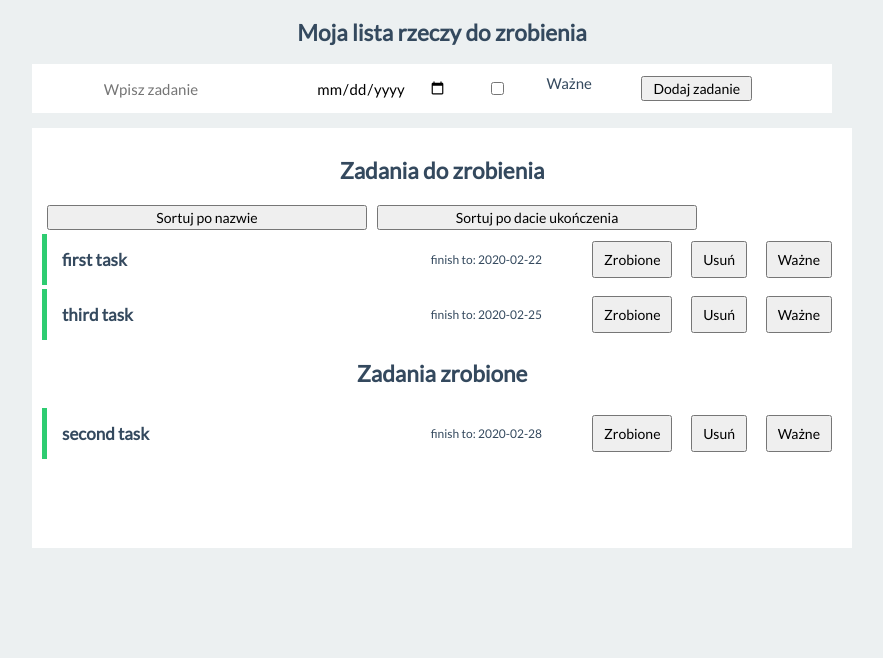
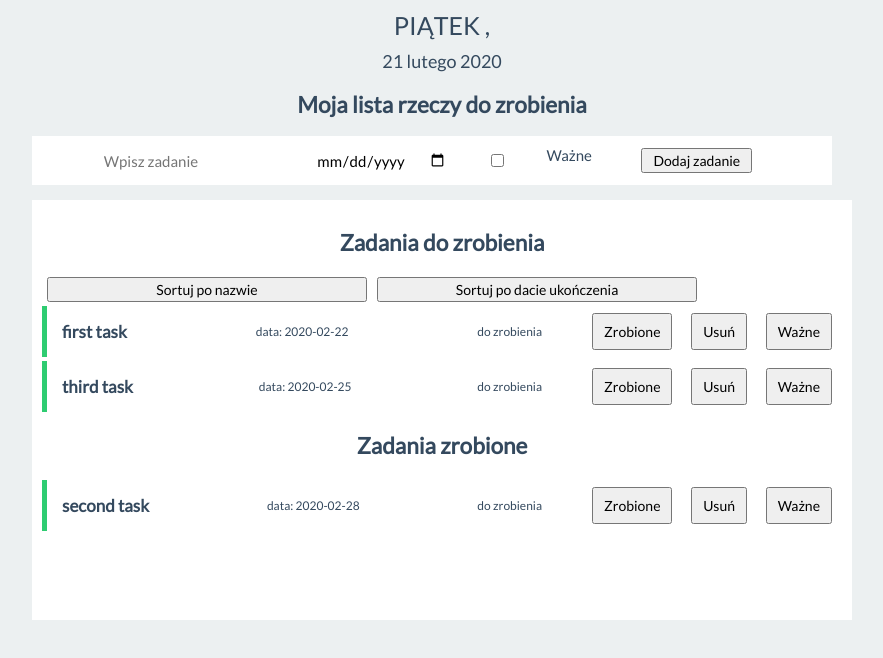
Before and after one commit to unpolaco/Personal-Organizer-App-, a React (Create React App) app: page / in a window 1280 px wide. Shown: the top 658 px of the page, without its empty margins (198-1081 px from the left). Built offline with nearby package versions, Linux system fonts and the light colour scheme.

Commit message:
Create "now" time and timeToFinishTask

```diff
--- a/src/App.js
+++ b/src/App.js
@@ -1,9 +1,10 @@
 import React, {Component} from 'react';
 import AddTask from './components/AddTask'
+import ActualDate from './components/ActualDate'
 import TasksLists from './components/TaskList'
 import uuid from 'uuid'
-import styled, { createGlobalStyle } from 'styled-components'
-
+import { createGlobalStyle } from 'styled-components'
+import moment from 'moment';
 class App extends Component {
   state={
     tasks: [
@@ -110,13 +111,20 @@ class App extends Component {
     this.state.sortByDateGrowing ? this.dateSorting(sortByGrowing) : this.dateSorting(!sortByGrowing)
  }
 
+
   render() {
+    const now = moment(new Date())
     const {tasks} = this.state;
     return (
       <>
       <GlobalStyle />
+      <div>
+        <ActualDate now={now}/>
         <h2>Moja lista rzeczy do zrobienia</h2>
-        <AddTask addNewTask={this.addNewTask}/>
+        <AddTask
+          now={now}
+          addNewTask={this.addNewTask}/>
+      </div>
         <TasksLists
           tasks={tasks}
           handleDeleteTask={this.deleteTask}
@@ -128,7 +136,6 @@ class App extends Component {
       </>
   )}
 }
-
 
 const GlobalStyle = createGlobalStyle`
   body {
@@ -146,7 +153,4 @@ const GlobalStyle = createGlobalStyle`
   }
 `
 
-
-
-
 export default App;
--- /dev/null
+++ b/src/components/ActualDate.js
@@ -0,0 +1,18 @@
+import React from 'react'
+import 'moment/locale/pl';
+import styled from 'styled-components'
+
+function ActualDate(props) {
+ const { now } = props
+  return (
+    <div>
+      <DisplayDate day >{now.format("dddd ,").toString().toUpperCase()}</DisplayDate>
+      <DisplayDate>{now.format("D MMMM YYYY")}</DisplayDate>
+    </div>
+  )
+}
+const DisplayDate = styled.div`
+font-size: ${props => props.day ? "25px" : "18px" };
+margin: 10px;
+`
+export default ActualDate;
--- a/src/components/AddTask.js
+++ b/src/components/AddTask.js
@@ -1,6 +1,7 @@
 import React, { Component } from 'react';
 import uuid from 'uuid'
 import styled from 'styled-components'
+import moment from 'moment';
 
 class AddTask extends Component {
 
@@ -27,19 +28,20 @@ class AddTask extends Component {
     }
     handleSubmit = (e) => {
       e.preventDefault()
-      const actualDate = new Date().toISOString().slice(0, 10);
+      // const actualDate = new Date().toISOString().slice(0, 10);
 
-      const {newTaskName, newTaskFinishDate, newTaskPriority} = this.state;
+      const { newTaskName, newTaskFinishDate, newTaskPriority} = this.state;
+      const { now } = this.props;
       const newTask = {
         name: newTaskName,
         finishDate: newTaskFinishDate,
-        createDate: actualDate,
+        createDate: now,
         priority: newTaskPriority,
         done: false,
         id: uuid.v4(),
+        timeToFinishTask: moment(newTaskFinishDate).from(now),
       }
       const addNewTask = this.props.addNewTask(newTask)
-
     }
 
   render() {
--- a/src/components/Task.js
+++ b/src/components/Task.js
@@ -2,14 +2,14 @@ import React from 'react'
 import styled from 'styled-components'
 
 function Task(props) {
-  const {name, finishDate, createDate, id} = props.tasks;
+  const {name, finishDate, timeToFinishTask, id} = props.tasks;
   const {handleDoneTask, handleDeleteTask, handlePriorityTask} = props;
   return (
       <TaskItem >
         <TextWrapper >
           <Text big>{name}</Text>
-          <Text small>finish to: {finishDate}</Text>
-          {/* <Text text='small'>created- {createDate}</Text> */}
+          <Text small>data: {finishDate}</Text>
+          <Text small>do zrobienia {timeToFinishTask}</Text>
         </TextWrapper>
         <ButtonWrapper>
           <Button onClick={() => handleDoneTask(id)}>Zrobione</Button>
@@ -17,7 +17,6 @@ function Task(props) {
           <Button onClick={() => handlePriorityTask(id)}>Ważne</Button>
         </ButtonWrapper>
       </TaskItem>
-
   )
 }
 const TaskItem= styled.div`
@@ -25,7 +24,6 @@ const TaskItem= styled.div`
   justify-content: space-between;
   margin: 2px 0;
   padding: 5px;
-
   border-left: 5px solid #2ecc71;
 `
 const ButtonWrapper= styled.div`
```
